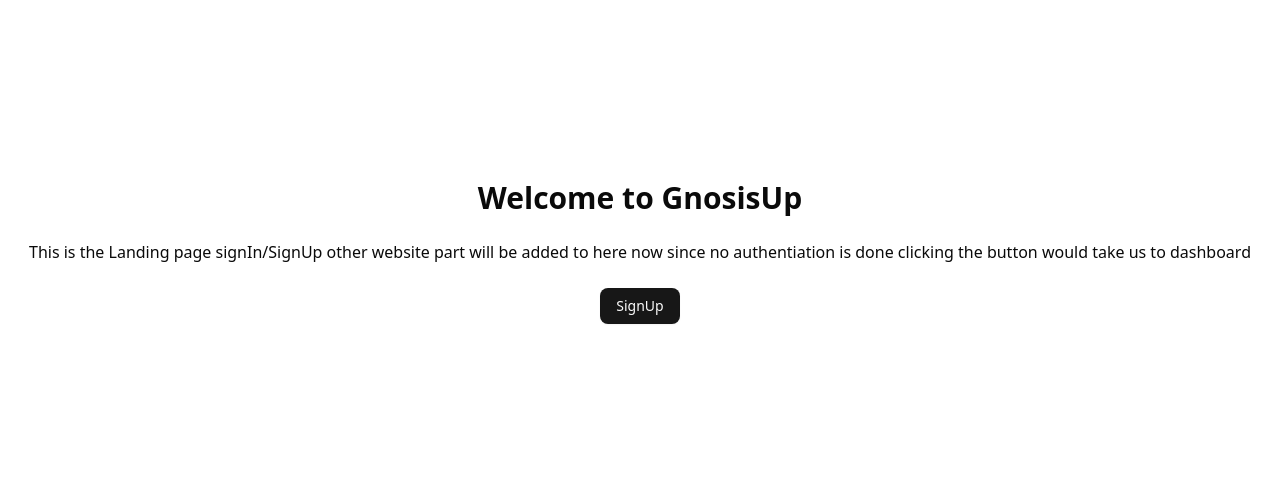
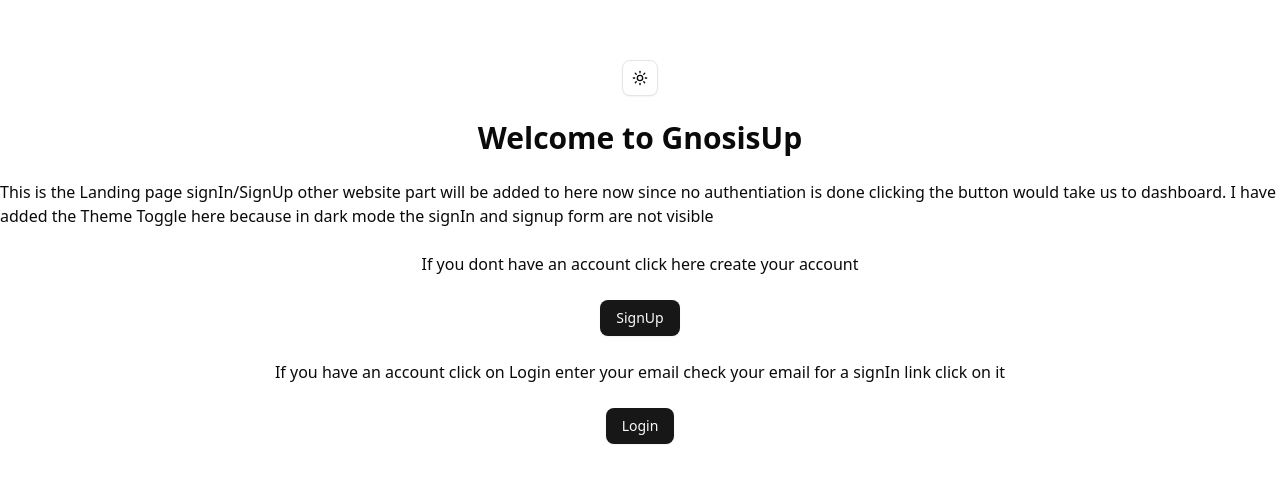
Before and after one commit to fevin1414/GnosisUp, a Next.js app: page / in a window 1280 px wide. Shown: the part 148-630 px from the top of the page. Built offline with nearby package versions, Linux system fonts and the light colour scheme.

Commit message:
Feat :added magic link signIn redirect

```diff
--- a/src/app/api/auth/signin/route.ts
+++ b/src/app/api/auth/signin/route.ts
@@ -9,17 +9,33 @@ export async function POST(request: Request) {
       return NextResponse.json({ error: "Email is required" }, { status: 400 });
     }
 
+    // Determine the base URL based on environment
+    const isProduction = process.env.NODE_ENV === "production";
+    const baseUrl = isProduction
+      ? "https://gnosis-up.vercel.app"
+      : "http://localhost:3000";
+
     const { error } = await supabase.auth.signInWithOtp({
       email,
-      options: { emailRedirectTo: `${process.env.NEXTAUTH_URL}/dashboard` },
+      options: {
+        emailRedirectTo: `${baseUrl}/dashboard`,
+      },
     });
 
     if (error) {
-      return NextResponse.json({ error: error.message }, { status: 500 });
+      console.error("Supabase auth error:", error);
+      return NextResponse.json(
+        { error: error.message || "Authentication failed" },
+        { status: 500 }
+      );
     }
 
-    return NextResponse.json({ message: "Magic link sent" }, { status: 200 });
+    return NextResponse.json(
+      { message: "Magic link sent successfully" },
+      { status: 200 }
+    );
   } catch (error) {
+    console.error("Server error:", error);
     return NextResponse.json(
       { error: "Internal server error" },
       { status: 500 }
--- a/src/app/page.tsx
+++ b/src/app/page.tsx
@@ -2,18 +2,29 @@
 
 import Link from "next/link";
 import { Button } from "@/components/ui/button";
+import { ModeToggle } from "@/components/ui/ThemeToggle";
 
 export default function Home() {
   return (
     <main className="flex flex-col items-center justify-center h-screen gap-6">
+      <ModeToggle />
       <h1 className="text-3xl font-bold">Welcome to GnosisUp</h1>
       <p>
         This is the Landing page signIn/SignUp other website part will be added
         to here now since no authentiation is done clicking the button would
-        take us to dashboard
+        take us to dashboard. I have added the Theme Toggle here because in dark
+        mode the signIn and signup form are not visible
       </p>
+      <p>If you dont have an account click here create your account</p>
       <Link href="/auth/signUp">
         <Button>SignUp</Button>
+      </Link>
+      <p>
+        If you have an account click on Login enter your email check your email
+        for a signIn link click on it
+      </p>
+      <Link href="/auth/signIn">
+        <Button>Login</Button>
       </Link>
     </main>
   );
```
